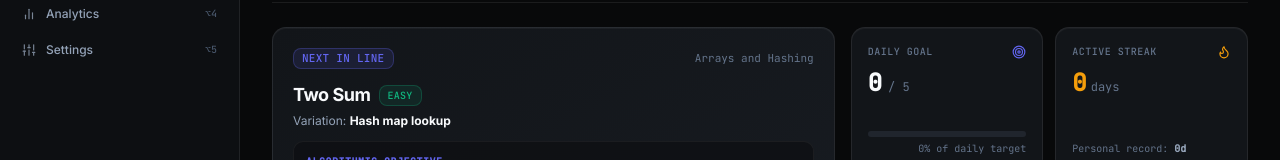
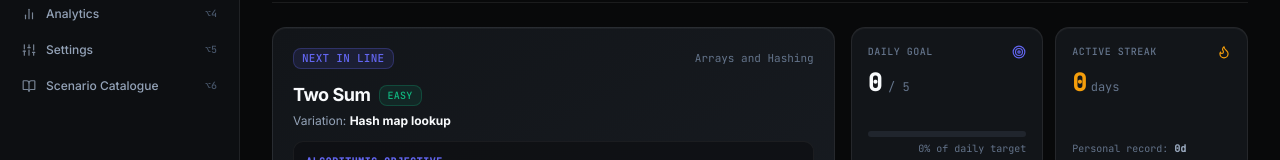
Before and after one commit to mahanth-77/dsa-mastery-platform, a React (Vite) app: page / in a window 1280 px wide. Shown: the part 255-415 px from the top of the page. Built offline with nearby package versions, Linux system fonts and the light colour scheme; no server answers.

Commit message:
Add scenario catalogue navigation

```diff
--- a/src/components/Layout.tsx
+++ b/src/components/Layout.tsx
@@ -12,6 +12,7 @@ import {
   Search,
   HardDrive,
   Layers,
+  BookOpen,
   LogIn,
   LogOut,
   ChevronDown,
@@ -31,6 +32,7 @@ const navItems = [
   { to: '/revisions', label: 'Revision Queue', icon: Clock, shortcut: '3' },
   { to: '/analytics', label: 'Analytics', icon: BarChart2, shortcut: '4' },
   { to: '/settings', label: 'Settings', icon: Sliders, shortcut: '5' },
+  { to: '/scenarios', label: 'Scenario Catalogue', icon: BookOpen, shortcut: '6' },
 ];
 
 export default function Layout({ children }: { children: React.ReactNode }) {
@@ -98,7 +100,7 @@ export default function Layout({ children }: { children: React.ReactNode }) {
       if ((e.metaKey || e.ctrlKey) && e.key === 'k') {
         e.preventDefault();
         setCommandPaletteOpen((prev) => !prev);
-      } else if ((e.metaKey || e.altKey) && ['1', '2', '3', '4', '5'].includes(e.key)) {
+      } else if ((e.metaKey || e.altKey) && ['1', '2', '3', '4', '5', '6'].includes(e.key)) {
         e.preventDefault();
         const item = navItems.find((n) => n.shortcut === e.key);
         if (item) navigate(item.to);
```
